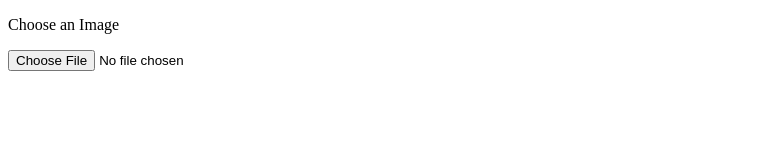
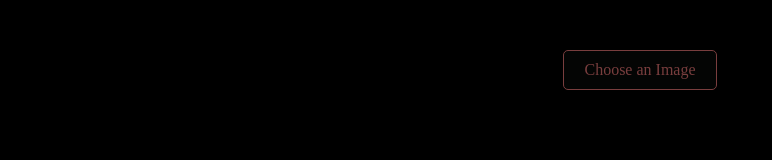
Before and after one commit to Razane3/Image-to-ASCII-generator, a plain HTML site: page index.html in a window 1280 px wide. Shown: the whole page, without its empty margins (0-772 px from the left). Drawn offline with Linux system fonts and the light colour scheme; the site is published under a folder, as on GitHub Pages, so addresses that start at the root find nothing.

Commit message:
bug is fixed

```diff
--- a/index.html
+++ b/index.html
@@ -3,7 +3,7 @@
 <head>
     <meta charset="UTF-8">
     <meta name="viewport" content="width=device-width, initial-scale=1.0">
-    <link rel="stylesheet" href="/css/style.css">
+    <link rel="stylesheet" href="css/style.css">
     <title>Image to ASCHII generator</title>
 </head>
 <body>
@@ -25,6 +25,6 @@
     </div>
 </div>
 -->
-<script src="/course.js"></script>
+<script src="course.js"></script>
 </body>
 </html>
```
